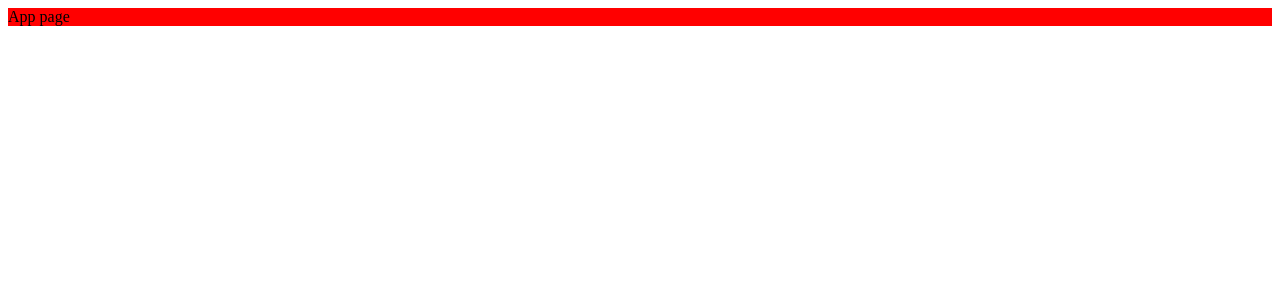
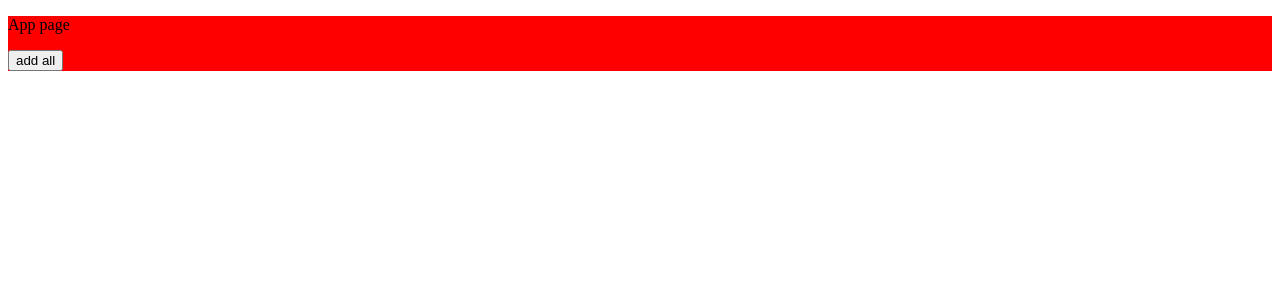
Before and after one commit to jamal-rahimzadegan/custom-webpack, a React app: page / in a window 1280 px wide. Shown: the top 300 px of the page. Built offline with nearby package versions, Linux system fonts and the light colour scheme.

Commit message:
feat: added aliases

```diff
--- a/src/App.js
+++ b/src/App.js
@@ -1,7 +1,11 @@
 import React from "react";
+import {plusAll} from "Utils"
 
 export default function App(){
      return (
-          <div>App page</div>
+          <div>
+            <p>App page</p>
+            <button onClick={()=>plusAll(71,0)}>add all</button>
+          </div>
      )
 }
--- /dev/null
+++ b/src/utils/index.js
@@ -0,0 +1,5 @@
+function plusAll(a, b) {
+     console.log (a + b)
+}
+
+export{plusAll}
--- a/webpack.config.js
+++ b/webpack.config.js
@@ -13,7 +13,7 @@ module.exports = {
   devServer: {
     contentBase: path.join(__dirname, 'dist'),
     compress: true,
-    port: 3000,
+    port: 2006,
     hot: true,
     hotOnly: true,
     inline: true,
@@ -26,6 +26,13 @@ module.exports = {
     ignored: '/node_modules/',
   },
 
+  // -----Aliases for path-----------------------------
+  resolve: {
+    alias: {
+      Utils: path.resolve(__dirname, 'src/utils/'),
+    },
+  },
+  // --------------------------------------------------
   module: {
     rules: [{
         test: /\.(js|jsx|ts|tsx)$/,
```
